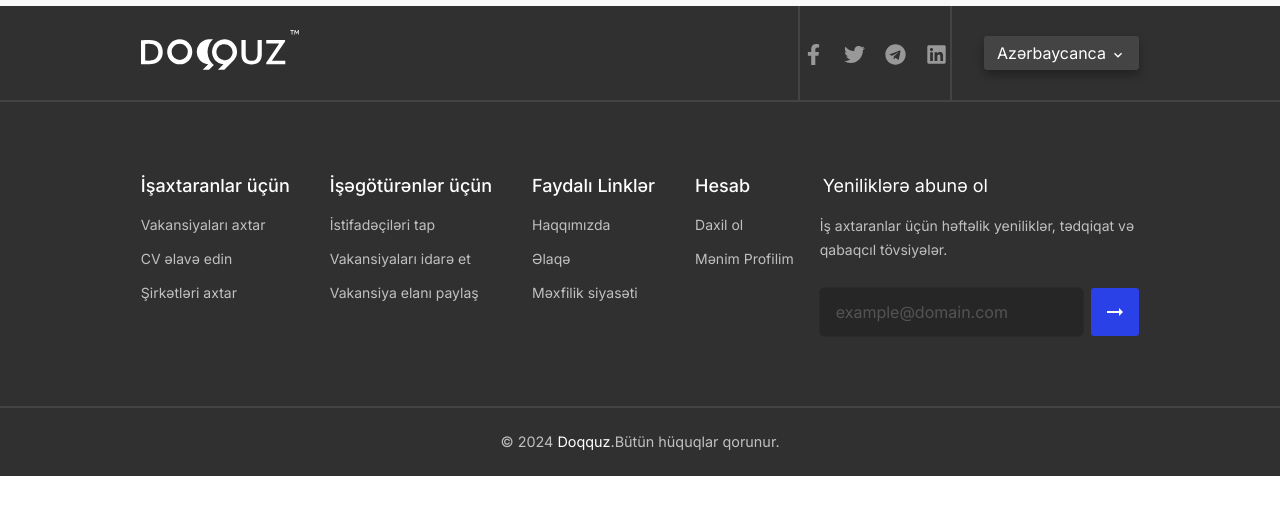
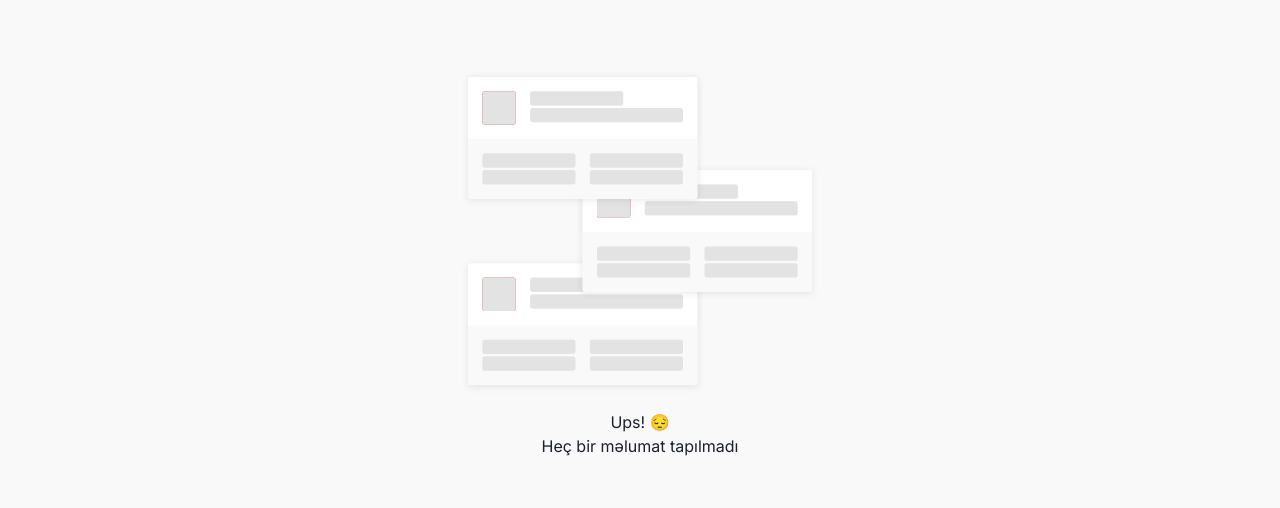
Before and after one commit to EkberAkh/doqquz.az, a Next.js app: page /az/company in a window 1280 px wide. Shown: the part 240-748 px from the top of the page. Built offline with nearby package versions, Linux system fonts and the light colour scheme; no server answers.

Commit message:
Company Configuration

```diff
--- /dev/null
+++ b/src/app/[locale]/company/NotFound.tsx
@@ -0,0 +1,27 @@
+import React from 'react'
+import noRecord from '../../../../public/images/noRecord.png'
+import { Box,Flex,Img } from '@chakra-ui/react'
+import { useTranslations } from 'next-intl'
+
+function NotFound() {
+    const t = useTranslations();
+  return (
+    <Flex
+        justifyContent="center"
+        alignItems="center"
+        width="calc(100%)"
+        flexDirection="column"
+        h={'78vh'}
+      >
+        <Img marginBottom="1rem" src="../../../../images/noRecord.png" />
+        <Box textAlign="center">
+          {t.rich("Common.noRecord", {
+            div: (chunks) => <div>{chunks}</div>,
+            span: (chunks) => <span>{chunks}</span>,
+          })}
+        </Box>
+      </Flex>
+  )
+}
+
+export default NotFound
--- a/src/app/[locale]/company/page.tsx
+++ b/src/app/[locale]/company/page.tsx
@@ -1,17 +1,19 @@
 'use client'
-import { Button, Card, Flex, FormControl, Input, InputGroup, InputRightElement, VStack } from '@chakra-ui/react'
+import { Button, Card, Flex, FormControl, Input, InputGroup, InputRightElement, VStack,Text } from '@chakra-ui/react'
 import { useTranslations } from 'next-intl'
 import React, { useState, useEffect } from 'react'
 import CompanyItem from './CompanyItem';
 import CompanyFooter from './CompanyFooter';
 import Search from './SearchButton';
+import { log } from 'console';
+import NotFound from './NotFound';
 
 interface ICompanyProps {
     name: string;
     id: number,
 }
 
-const Company = () => {
+export default function Company() {
     const [companies, setCompanies] = useState<ICompanyProps[]>([]);
     const [error, setError] = useState('')
     const [query,setQuery] = useState('')
@@ -25,12 +27,17 @@ const Company = () => {
                     throw new Error('Something went wrong with fetching companies')
                 }
                 const data = await res.json();
+                if(data.list.length === 0 ) {
+                    throw new Error('not found')
+                }
+
                 setCompanies(data.list)
+                console.log(data);
+
                 // setIsLoading(false)
             } catch (err) {
                 setError(err.message)
             }
-
         }
         fetchCompany();
     }, [query])
@@ -39,12 +46,11 @@ const Company = () => {
             <Flex justify='center'>
                 <FormControl w='77%'>
                     <Search query={query} setQuery={setQuery}/>
-                    {<CompanyItem companies={companies} />}
+                    {!error && <CompanyItem companies={companies} />}
+                    {error && <NotFound message={error}/>}
                 </FormControl>
             </Flex>
             {/* <CompanyFooter /> */}
         </>
     )
 }
-
-export default Company
```
